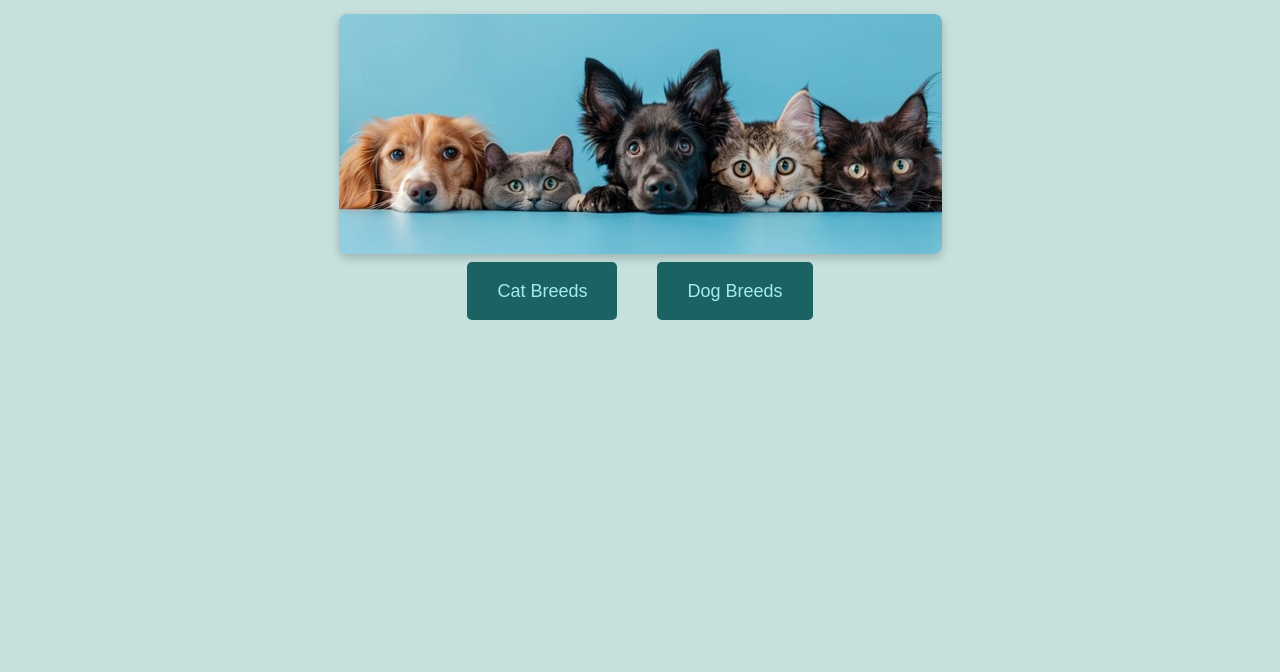
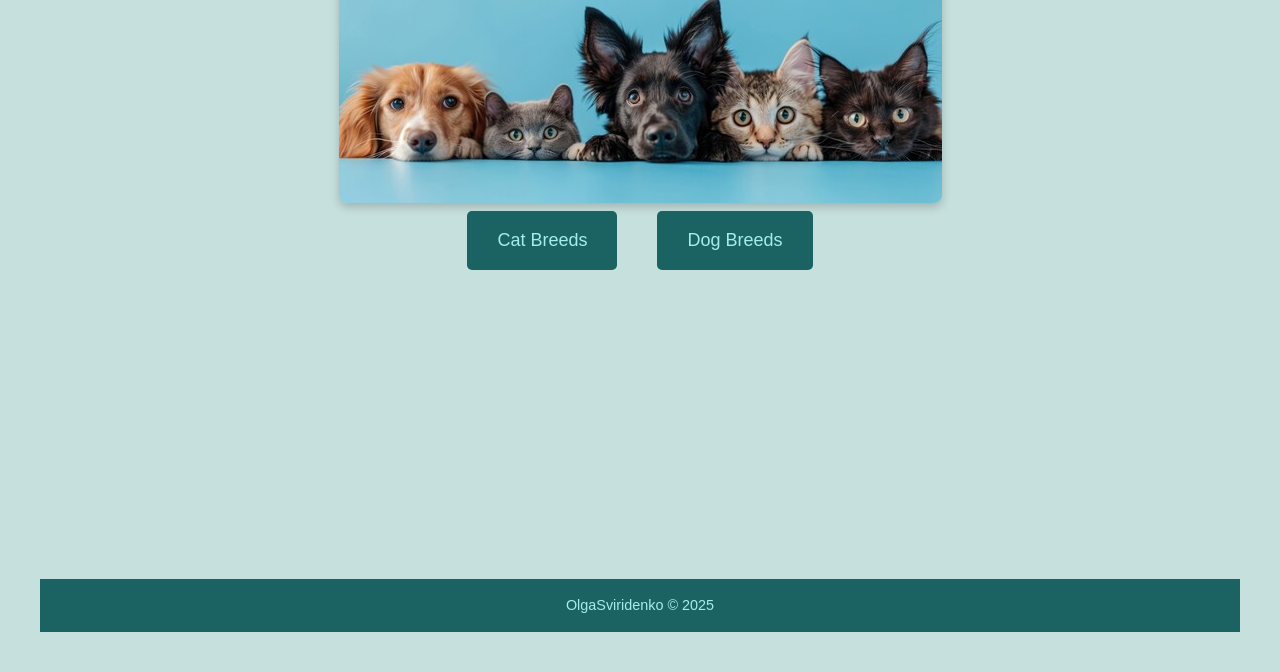
Before and after one commit to vsviryd7/APICatDog, a plain HTML site: page index.html in a window 1280 px wide. Shown: the part 128-800 px from the top of the page. Drawn offline with Linux system fonts and the light colour scheme.

Commit message:
add  footer in js amd html

```diff
--- a/cat.js
+++ b/cat.js
@@ -42,10 +42,29 @@ async function fetchCatImageAndInfo() {
                 <h3>${breedInfo.name}</h3>
                 <p><strong>Origin Country:</strong> ${breedInfo.origin || 'N/A'}</p>
                 <p><strong>Character:</strong> ${breedInfo.temperament || 'N/A'}</p>
-            `;
+                <p><strong>Weight:</strong> ${breedInfo.weight?.metric || 'N/A'} kg</p>`;
         }
     }
 }
+// Set up footer with current year
+function setupFooter() {
+    const today = new Date();
+    const thisYear = today.getFullYear();
+    const footer = document.querySelector('footer');
 
-document.getElementById('catBtn').addEventListener('click', fetchCatImageAndInfo);
-window.onload = CatBreeds;
+    if (footer) {
+        footer.className = 'site-footer';
+        const copyright = document.createElement('p');
+        copyright.innerHTML = `OlgaSviridenko © ${thisYear}`;
+        footer.appendChild(copyright);
+    }
+}
+
+// Run everything on page load
+window.onload = function () {
+    if (document.getElementById('catBreed')) {
+        CatBreeds();
+        document.getElementById('catBtn').addEventListener('click', fetchCatImageAndInfo);
+    }
+    setupFooter();
+};
--- a/dog.js
+++ b/dog.js
@@ -56,3 +56,14 @@ function displayDogInfo(breed) {
 
 document.getElementById('dogBtn').addEventListener('click', fetchDogImageAndInfo);
 window.onload = DogBreeds;
+//footer
+//current year
+const today = new Date();
+const thisYear = today.getFullYear();
+const footer = document.querySelector('footer')
+const copyright = document.createElement('p')
+copyright.innerHTML = `OlgaSviridenko  ©  ${thisYear}`;
+footer.appendChild(copyright);
+
+//class for css
+footer.className = 'site-footer';
--- a/index.html
+++ b/index.html
@@ -16,4 +16,7 @@
 		<a href="dog.html" class="btn">Dog Breeds</a>
   	</div>
 </body>
+<footer></footer>
+<script src="cat.js"></script>
+<script src="dog.js"></script>
 </html>
--- a/styles.css
+++ b/styles.css
@@ -1,7 +1,14 @@
 * {
-	margin: 20;
-	padding: 20;
+	margin: 0;
+	padding: 0;
 	box-sizing: border-box;
+}
+html, body {
+	height: 100%;
+	display: flex;
+	flex-direction: column;
+	margin: 0;
+	padding: 0;
 }
 
 body {
@@ -61,3 +68,14 @@ select {
 	border: 2px solid #333;
 	border-radius: 10px;
 }
+
+
+.site-footer {
+  background-color: #1b6363;
+  color: rgb(166, 236, 236);
+  text-align: center;
+  padding: 15px 0;
+  margin-top: auto;
+  font-size: 0.9em;
+  width: 100%;
+}
```
Also changed, not shown: cat.html (+3 -0 lines), dog.html (+2 -0 lines).
